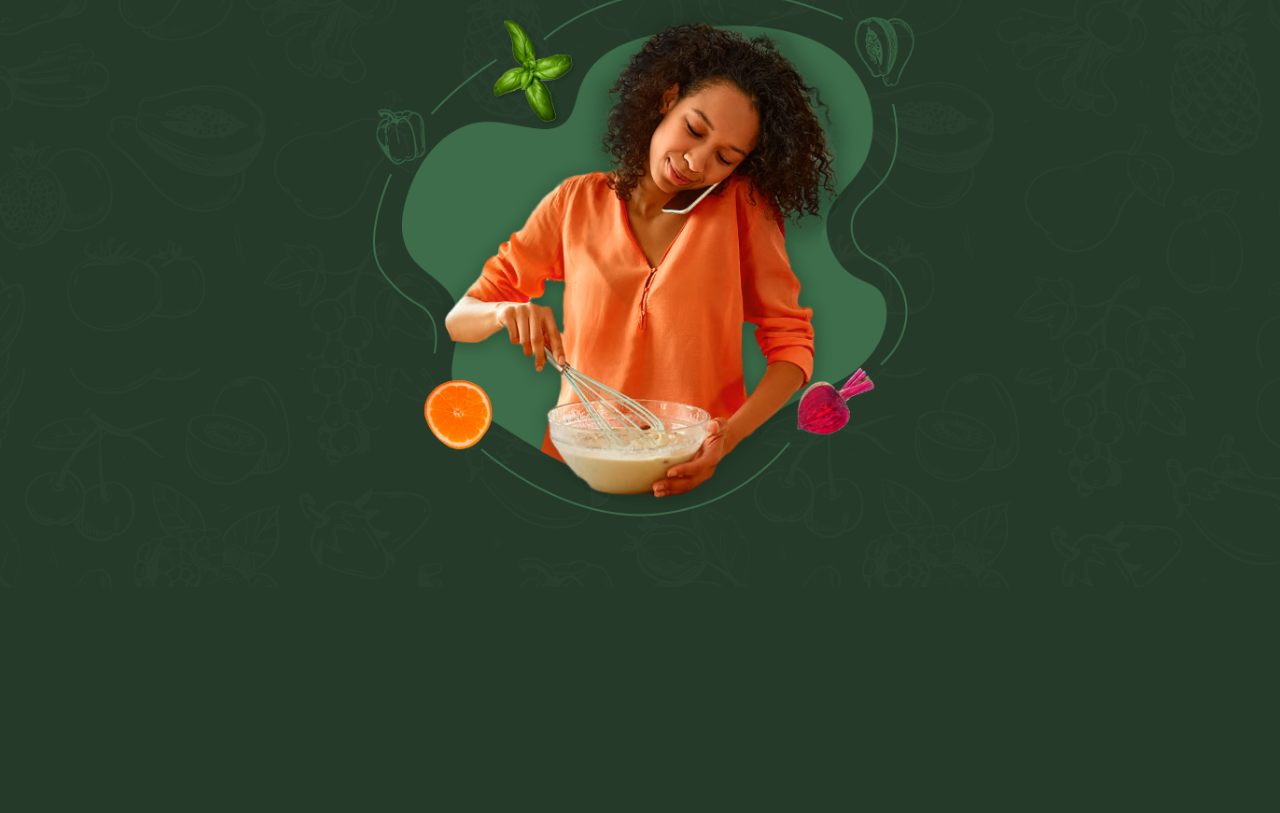
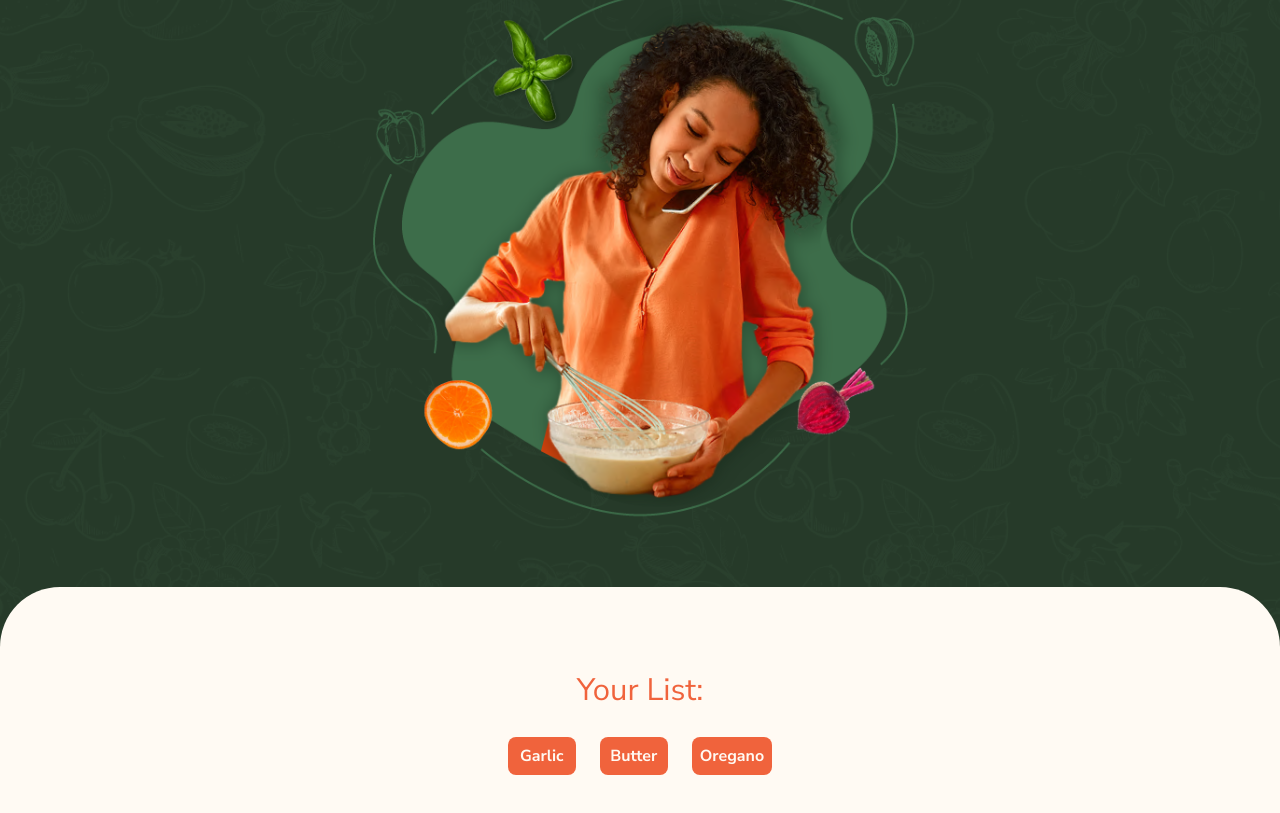
Before and after one commit to CarlosEddie/cookin-up, a Vue app: page / in a window 1280 px wide. Shown: the part 380-1193 px from the top of the page. Before the commit the page ends 967 px from the top, so only its background shows below. Built offline with nearby package versions, Linux system fonts and the light colour scheme.

Commit message:
created the main content component

```diff
--- a/src/App.vue
+++ b/src/App.vue
@@ -1,11 +1,13 @@
 <script lang="ts">
   import Banner from './components/Banner.vue';
+  import MainContent from './components/MainContent.vue';
 
   export default {
-    components: { Banner }
+    components: { Banner, MainContent }
   }
 </script>
 
 <template>
   <Banner />
+  <MainContent />
 </template>
--- /dev/null
+++ b/src/components/MainContent.vue
@@ -0,0 +1,101 @@
+<script lang="ts">
+import SelectIngredients from './SelectIngredients.vue';
+
+
+export default {
+    data() {
+        return {
+            ingredients: ['Garlic', 'Butter', 'Oregano']
+        };
+    },
+    components: { SelectIngredients }
+}
+</script>
+
+<template>
+    <main class="main-content">
+        <section>
+            <span class="subtitle-lg your-list-text">
+                Your List:
+            </span>
+
+            <ul v-if="ingredients.length" class="your-list-ingredients">
+                <li v-for="ingredient in ingredients" :key="ingredient" class="ingredient">
+                    {{ ingredient }}
+                </li>
+            </ul>
+            <p v-else class="paragraph empty-list">
+                <img src="../assets/images/icons/empty-list.svg" alt="Search icon">
+                Your list is empty, select ingredients to start.
+            </p>
+        </section>
+
+        <SelectIngredients />
+    </main>
+</template>
+
+<style scoped>
+    .main-content {
+        padding: 6.5rem 7.5rem;
+        border-radius: 3.75rem 3.75rem 0rem 0rem;
+        background: var(--cream, #FFFAF3);
+        color: var(--gray, #444);
+
+        display: flex;
+        flex-direction: column;
+        align-items: center;
+        gap: 5rem;
+    }
+
+    .your-list-text {
+        color: var(--coral, #F0633C);
+        display: block;
+        text-align: center;
+        margin-bottom: 1.5rem;
+    }
+
+    .your-list-ingredients {
+        display: flex;
+        justify-content: center;
+        gap: 1rem 1.5rem;
+        flex-wrap: wrap;
+    }
+
+    .ingredient {
+        display: inline-block;
+        border-radius: 0.5rem;
+        min-width: 4.25rem;
+        padding: 0.5rem;
+        text-align: center;
+            transition: 0.2s;
+            color: var(--cream, #FFFAF3);
+        background: var(--coral, #F0633C);
+        font-weight: 700;
+    }
+
+    .empty-list {
+        display: flex;
+        justify-content: center;
+        align-items: center;
+        flex-wrap: wrap;
+        gap: 0.25rem;
+
+        color: var(--coral, #F0633C);
+        text-align: center;
+    }
+
+    @media only screen and (max-width: 1300px) {
+        .main-content {
+            padding: 5rem 3.75rem;
+            gap: 3.5rem;
+        }
+    }
+
+    @media only screen and (max-width: 767px) {
+        .main-content {
+            padding: 4rem 1.5rem;
+            gap: 4rem;
+        }
+    }
+
+</style>
--- a/tsconfig.app.json
+++ b/tsconfig.app.json
@@ -1,6 +1,6 @@
 {
   "extends": "@vue/tsconfig/tsconfig.dom.json",
-  "include": ["env.d.ts", "src/**/*", "src/**/*.vue"],
+  "include": ["env.d.ts", "src/**/*", "src/**/*.vue", "src/**/*.ts"],
   "exclude": ["src/**/__tests__/*"],
   "compilerOptions": {
     "composite": true,
```
